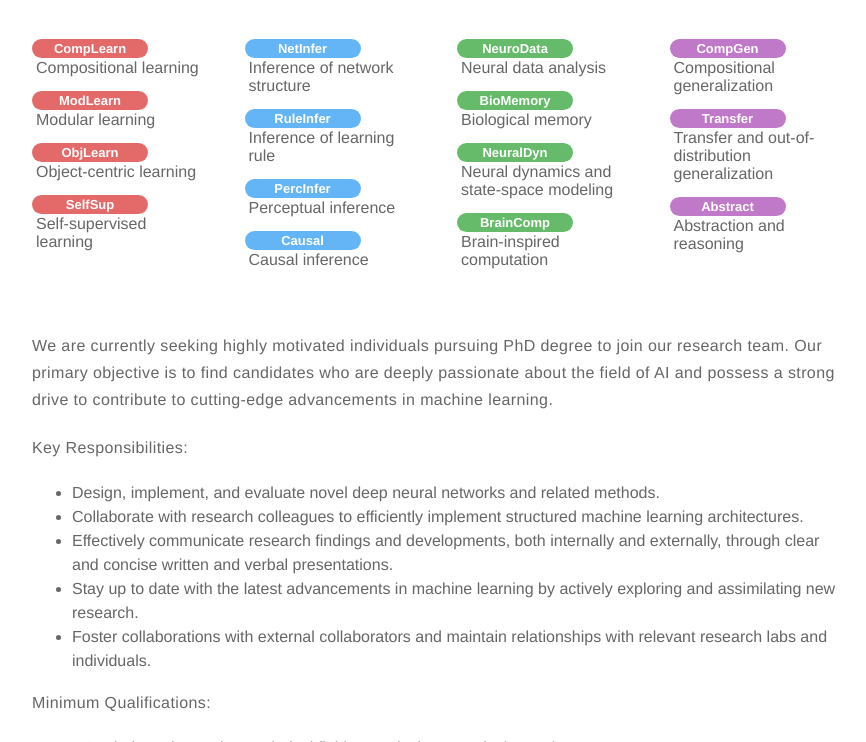
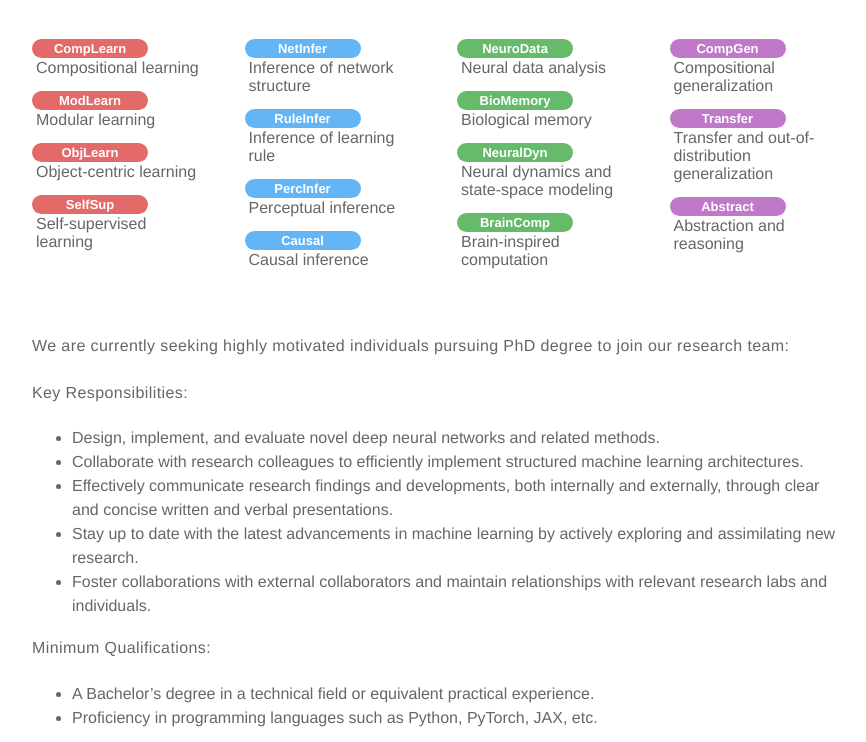
Before and after one commit to kijungyoon/kijungyoon.github.io, a Jekyll site: the page built from research.md, in a window 1280 px wide and 900 px high, scrolled down 888 px, cut to the strip 0-742 px from the top of the window. Shown: the whole strip, without its empty margins (203-1069 px from the left). Built offline with Jekyll 4.4.1, drawn with Linux system fonts in a browser that asks for light colours.

Commit message:
Update research.md

```diff
--- a/research.md
+++ b/research.md
@@ -152,7 +152,7 @@ layout: page
 <br>
 
 
-We are currently seeking highly motivated individuals pursuing PhD degree to join our research team. Our primary objective is to find candidates who are deeply passionate about the field of AI and possess a strong drive to contribute to cutting-edge advancements in machine learning.
+We are currently seeking highly motivated individuals pursuing PhD degree to join our research team:
 
 <b>Key Responsibilities:</b>
 
```
